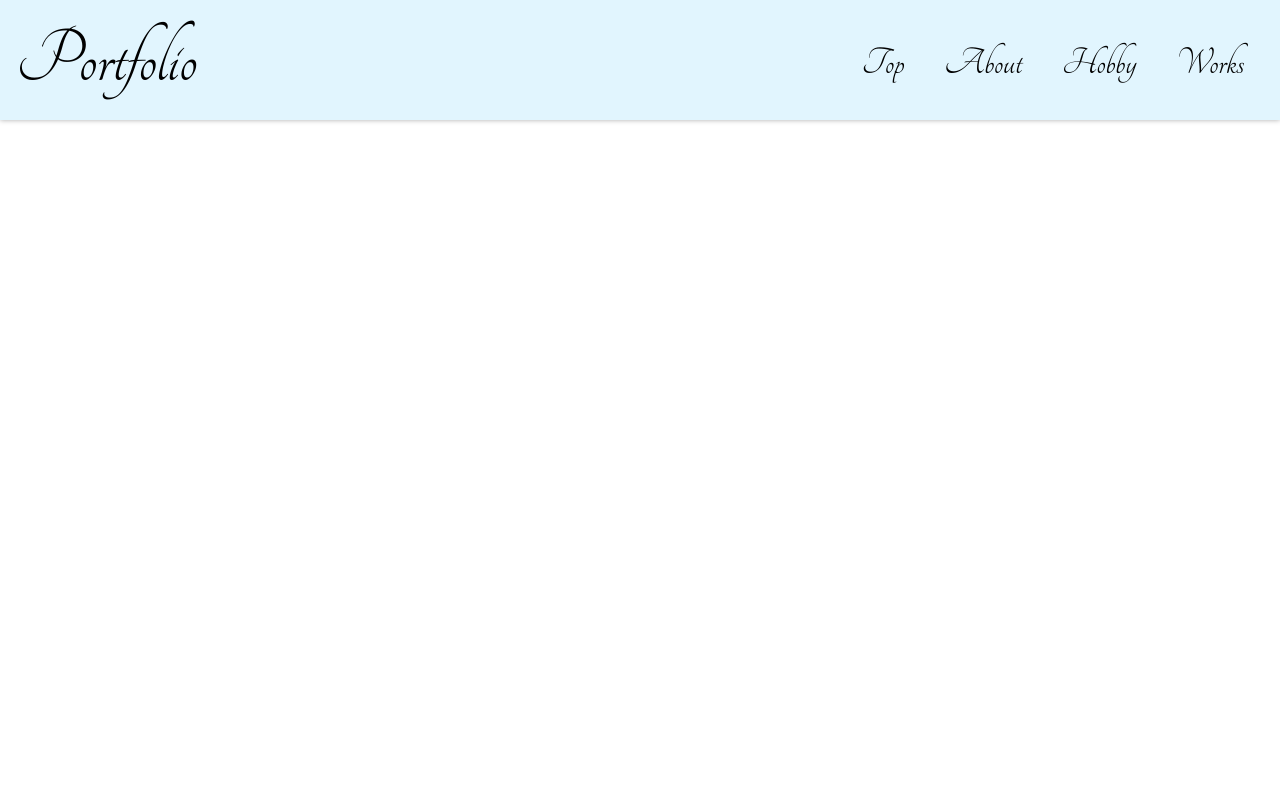
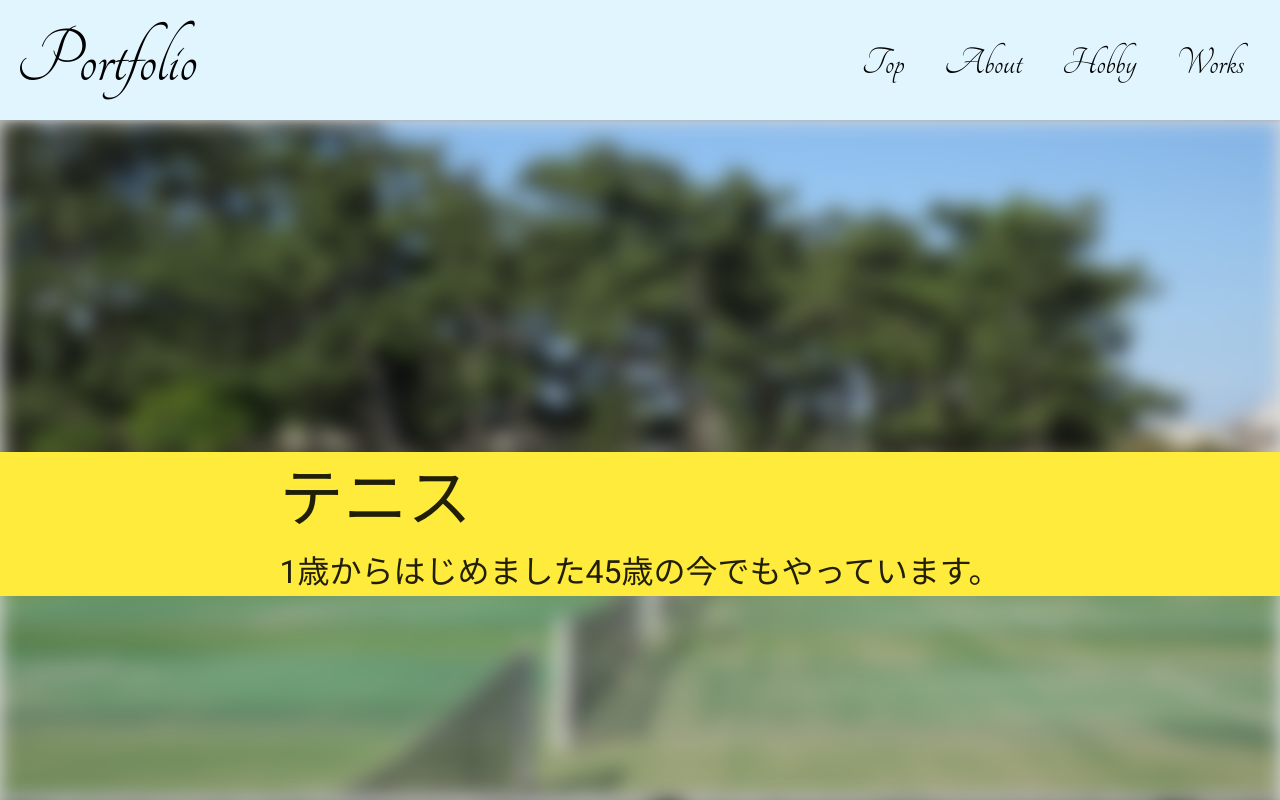
Before and after one commit to ryusei-tsune/Portfolio, a Nuxt app: page /new in a window 1280 px wide. Shown: the top 800 px of the page. Built offline with nearby package versions, Linux system fonts and the light colour scheme; no server answers.

Commit message:
add new.vue

```diff
--- a/components/layout/AppBar.vue
+++ b/components/layout/AppBar.vue
@@ -1,5 +1,10 @@
 <template>
-  <v-app-bar app class="shadow" color="light-blue lighten-5" :height="height">
+  <v-app-bar
+    app
+    class="shadow"
+    color="light-blue lighten-5"
+    :height="$store.state.appbar.height"
+  >
     <nuxt-link class="button bar-title" to="/">Portfolio</nuxt-link>
     <v-spacer></v-spacer>
     <nuxt-link
@@ -33,24 +38,31 @@ export default {
   data() {
     return {};
   },
-  watch: {},
+  watch: {
+    "$vuetify.breakpoint.name": {
+      immediate: true,
+      handler(name) {
+        this.$store.commit("appbar/setHeight", name);
+      }
+    }
+  },
   computed: {
     height() {
-      if (this.$vuetify.breakpoint.xsOnly) {
-        return undefined;
-      }
-      if (this.$vuetify.breakpoint.smOnly) {
-        return  80;
-      }
-      if (this.$vuetify.breakpoint.mdOnly) {
-        return 90;
-      }
-      if (this.$vuetify.breakpoint.lgOnly) {
-        return 120;
-      }
-      if (this.$vuetify.breakpoint.xlOnly) {
-        return 200;
-      }
+      // if (this.$vuetify.breakpoint.xsOnly) {
+      //   return undefined;
+      // }
+      // if (this.$vuetify.breakpoint.smOnly) {
+      //   return 80;
+      // }
+      // if (this.$vuetify.breakpoint.mdOnly) {
+      //   return 90;
+      // }
+      // if (this.$vuetify.breakpoint.lgOnly) {
+      //   return 120;
+      // }
+      // if (this.$vuetify.breakpoint.xlOnly) {
+      //   return 200;
+      // }
       //return this.$vuetify.breakpoint.xsOnly ? undefined : 100;
     }
   },
--- a/components/layout/footer.vue
+++ b/components/layout/footer.vue
@@ -1,5 +1,9 @@
 <template>
-  <div>Component</div>
+  <v-footer padless>
+    <v-col class="text-center" cols="12">
+      {{ new Date().getFullYear() }} — <strong>Vuetify</strong>
+    </v-col>
+  </v-footer>
 </template>
 <script>
 export default {
@@ -9,17 +13,17 @@ export default {
     prop1: {
       type: Number,
       required: false,
-      default: 100,
+      default: 100
     },
     prop2: {
       type: Object,
       default() {
-        return {}
-      },
-    },
+        return {};
+      }
+    }
   },
   data() {
-    return {}
+    return {};
   },
   watch: {},
   computed: {},
@@ -27,8 +31,7 @@ export default {
   beforeMount() {},
   mounted() {},
   beforeDestroy() {},
-  methods: {},
-}
+  methods: {}
+};
 </script>
-<style scoped>
-</style>
+<style scoped></style>
--- /dev/null
+++ b/pages/new.vue
@@ -0,0 +1,81 @@
+<template>
+  <v-container class="grey lighten-2 pa-0" style="min-height:100%;" fluid>
+    <div
+      class="div-cover"
+      :style="{ height: divHeight }"
+      style="background-image: url('/adolescence.jpg');"
+    ></div>
+    <div class="div-message" :style="{ height: divHeight }">
+      <div class="div-inner-message yellow">
+        <div style="display:inline-block;text-align:left;">
+          <div style="font-size:64px;">テニス</div>
+          <div style="font-size:32px;">
+            1歳からはじめました45歳の今でもやっています。
+          </div>
+        </div>
+      </div>
+    </div>
+    <div
+      class="blue div-cover"
+      :style="{ height: divHeight }"
+      style="background-image: url('/childhood.jpg')"
+    >
+      bbbbbb
+    </div>
+  </v-container>
+</template>
+<script>
+export default {
+  head() {
+    return {
+      title: ""
+    };
+  },
+  layout: "default",
+  components: {},
+  middleware: [],
+  data() {
+    return {
+      innerHeight: window.innerHeight
+    };
+  },
+  watch: {},
+  computed: {
+    divHeight() {
+      return this.innerHeight - this.$store.state.appbar.height + "px";
+    }
+  },
+  created() {},
+  beforeMount() {},
+  mounted() {
+    window.addEventListener("resize", this.onResize);
+  },
+  beforeDestroy() {
+    window.removeEventListener("resize", this.onResize);
+  },
+  methods: {
+    onResize(e) {
+      this.innerHeight = window.innerHeight;
+    }
+  }
+};
+</script>
+<style scoped>
+.div-cover {
+  background-size: cover;
+  filter: blur(10px);
+  width: 100%;
+  position: absolute;
+}
+.div-message {
+  position: relative;
+}
+.div-inner-message {
+  position: absolute;
+  top: 50%;
+  margin-top: -0.5em;
+  left: 0;
+  right: 0;
+  text-align: center;
+}
+</style>
--- a/pages/newabout.vue
+++ b/pages/newabout.vue
@@ -2,13 +2,13 @@
   <v-container class="px-0" fluid style="max-width: 1400px">
     <div class="ma-0">
       <v-row no-gutters>
-        <v-col cols="12" md="6">
+        <v-col cols="12" md="6" :class="{border:$vuetify.breakpoint.mdAndUp}">
           <v-window v-model="tab">
             <v-window-item v-for="(imsrc, index) in imsrcs" :key="index">
               <div class="backgroundImage">
                 <v-card>
                   <v-row class="fill-height" align="center" justify="center">
-                    <v-card-text class="mb-2 backcolor">
+                    <v-card-text class="mb-0 backcolor">
                       <img class="resizeimage" :src="imsrc" />
                     </v-card-text>
                   </v-row>
@@ -16,8 +16,7 @@
               </div>
             </v-window-item>
           </v-window>
-
-          <v-card-actions class="justify-space-between backcolor" >
+          <v-card-actions class="justify-space-between backcolor">
             <v-btn text @click="prev">
               <v-icon>mdi-chevron-left</v-icon>
             </v-btn>
@@ -111,4 +110,7 @@ export default {
 .backcolor {
   background: white;
 }
+.border {
+  border-right:1px solid green;
+}
 </style>
--- a/pages/works.vue
+++ b/pages/works.vue
@@ -1,12 +1,6 @@
 <template>
   <v-container class="px-0" fluid style="max-width: 1400px">
     <div class="ma-0">
-      <!-- <v-dialog
-          v-model="dialog"
-          width="800"
-          v-for="(item, index) in Names"
-          :key="index"
-        > -->
       <v-dialog v-model="dialog" width="800">
         <template v-slot:activator="{ on, attrs }">
           <v-row justify="center" class="px-2">
@@ -75,18 +69,7 @@
                 </v-card>
               </v-window-item>
             </v-window>
-
-            <v-divider></v-divider>
           </v-card>
-
-          <!-- <v-divider></v-divider>
-
-          <v-card-actions>
-            <v-spacer></v-spacer>
-            <v-btn color="primary" text @click="dialog = false">
-              I accept
-            </v-btn>
-          </v-card-actions> -->
         </v-card>
       </v-dialog>
     </div>
@@ -109,7 +92,7 @@ export default {
       image: [
         ["/CCF1.jpg", "/CCF2.jpg", "/CCF3.jpg"],
         ["/CCF1.jpg", "/CCF2.jpg", "/CCF3.jpg"],
-        ["Portfolio1.jpg", "Portfolio2.jpg", "Portfolio3.jpg"]
+        ["/Portfolio1.jpg", "/Portfolio2.jpg", "/Portfolio3.jpg"]
       ]
     };
   },
--- /dev/null
+++ b/store/appbar.js
@@ -0,0 +1,32 @@
+export const state = () => ({
+    height: undefined
+})
+export const getters = {
+}
+export const mutations = {
+    setHeight(state, name) {
+        switch (name) {
+            case 'xs':
+                state.height = undefined
+                break
+            case 'sm':
+                state.height = 80
+                break
+            case 'md':
+                state.height = 90
+                break
+            case 'lg':
+                state.height = 120
+                break
+            case 'xl':
+                state.height = 200
+                break
+            default:
+                state.height = undefined
+                break
+        }
+
+    }
+}
+export const actions = {
+}
--- /dev/null
+++ b/store/template.js
@@ -0,0 +1,22 @@
+export const state = () => ({
+    //$store.state.template.value
+    value: null
+})
+export const getters = {
+    //$store.getters["template/computed"]
+    computed(state) {
+        return state.value
+    }
+}
+export const mutations = {
+    //$store.commit("template/mutation")
+    mutation(state, payload) {
+        state.value = payload
+    }
+}
+export const actions = {
+    //$store.dispatch("template/action")
+    action({ commit, dispatch, state }, payload) {
+        commit("mutation", payload)
+    }
+}
```
